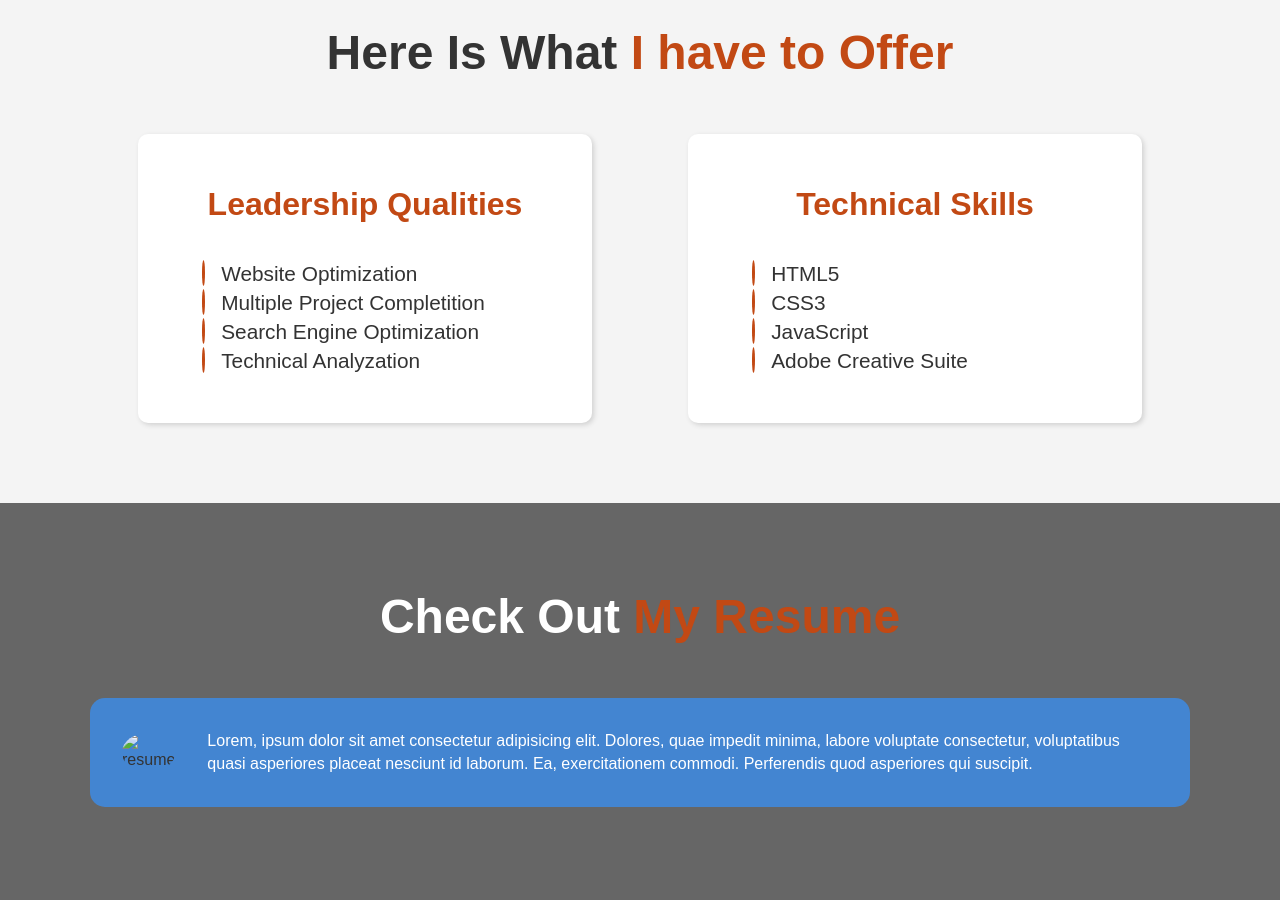
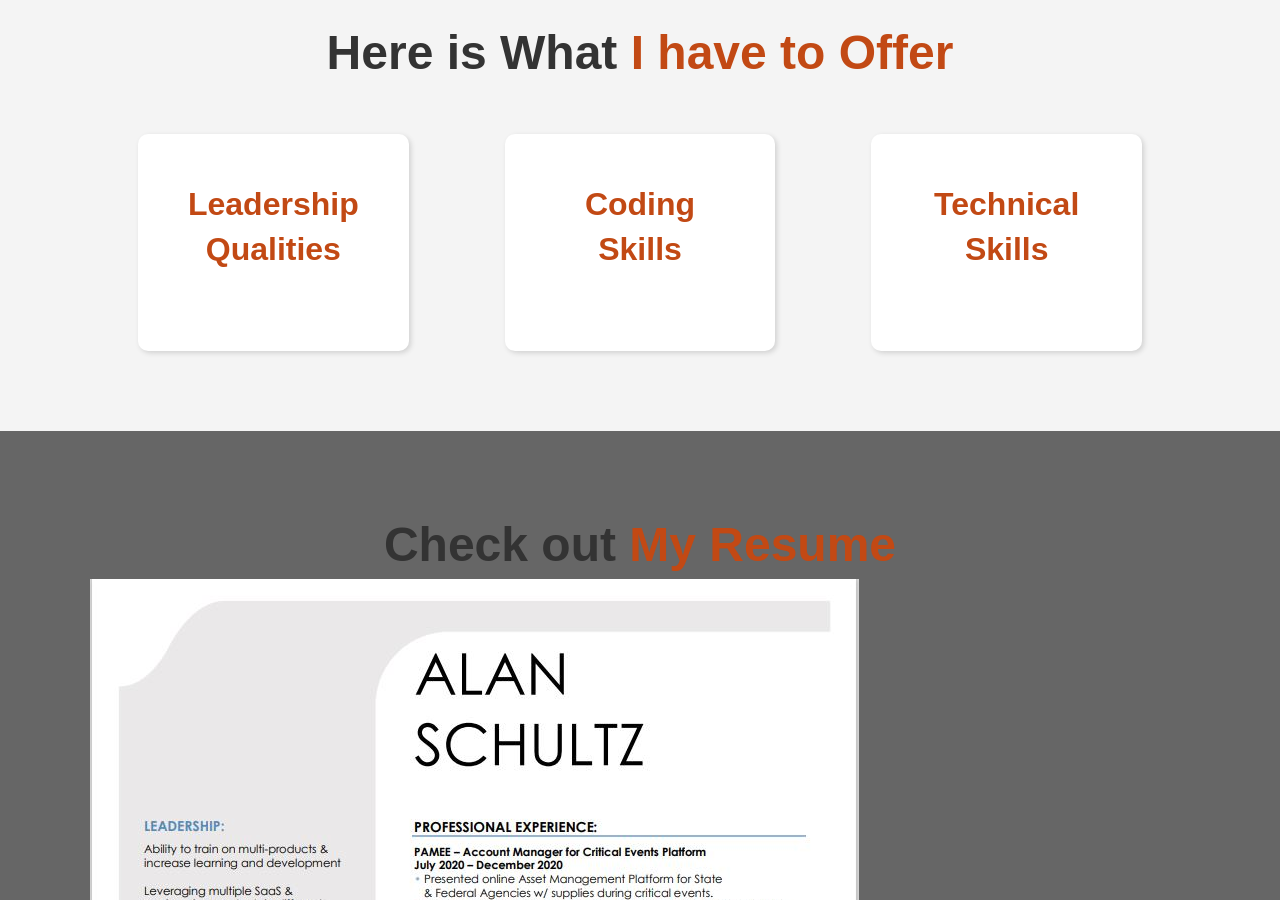
Before and after one commit to Alan-Schultz/E-portfolio, a plain HTML site: page index.html in a window 1280 px wide. Shown: the part 1900-2800 px from the top of the page. Drawn offline with nearby package versions, Linux system fonts and the light colour scheme.

Commit message:
adding resume and continue to fix resume centering

```diff
--- a/index.html
+++ b/index.html
@@ -39,7 +39,7 @@
     <!-- Section About Me -->
     <section id="aboutme">
         <div class="container">
-            <h2 class="aboutme-heading">Get to Know <span class="text-primary">Me</span></h2>
+            <h2 class="aboutme-heading">Get to know <span class="text-primary">Me</span></h2>
             <div class="aboutme-content">
                 <div class="aboutme-text">
                     <br>
@@ -68,55 +68,45 @@
         </div>
     </section>
 
+
     <!-- Section Work-->
     <section id="work" class="bg-light">
         <div class="container">
-            <h2>Here Is What <span class="text-primary">I have to Offer</span></h2>
+            <h2>Here is What <span class="text-primary">I have to Offer</span></h2>
             <div class="boxes">
                 <div class="box">
                     <h3><span class="text-primary">Leadership Qualities</span></h3>
                     <div class="feature">
-                        <i class="fas fa-check"></i> Website Optimization
-                    </div>
-                    <div class="feature">
-                        <i class="fas fa-check"></i> Multiple Project Completition
-                    </div>
-                    <div class="feature">
-                        <i class="fas fa-check"></i> Search Engine Optimization
-                    </div>
-                    <div class="feature">
-                        <i class="fas fa-check"></i> Technical Analyzation
                     </div>
                 </div>
+
+                <div class="box">
+                    <h3><span class="text-primary">Coding Skills</span></h3>
+                    <div class="feature">
+                    </div>
+                </div>
+
                 <div class="box">
                     <h3><span class="text-primary">Technical Skills</span></h3>
                     <div class="feature">
-                        <i class="fas fa-check"></i> HTML5
-                    </div>
-                    <div class="feature">
-                        <i class="fas fa-check"></i> CSS3
-                    </div>
-                    <div class="feature">
-                        <i class="fas fa-check"></i> JavaScript
-                    </div>
-                    <div class="feature">
-                        <i class="fas fa-check"></i> Adobe Creative Suite
                     </div>
                 </div>
             </div>
         </div>
+
     </section>
+
+
+
 
     <!-- Section Resume -->
     <section id="resume">
         <div class="resume-bg">
             <div class="container">
-                <h2>Check Out <span class="text-primary">My Resume</span></h2>
+                <h2>Check out <span class="text-primary">My Resume</span></h2>
                 <div class="box">
                     <img src="resume.jpg" alt="resume">
-                    <p>Lorem, ipsum dolor sit amet consectetur adipisicing elit. Dolores, quae impedit minima, labore voluptate consectetur, voluptatibus quasi asperiores placeat nesciunt id laborum. Ea, exercitationem commodi. Perferendis quod asperiores
-                        qui suscipit.
-                    </p>
+
                 </div>
             </div>
         </div>
@@ -125,11 +115,11 @@
     <!-- Section Contact -->
     <section id="contact" class="bg-light">
         <div class="container">
-            <h2>Feel Free to <span class="text-primary">Contact Me</span> Anytime</h2>
+            <h2>Feel free to <span class="text-primary">Contact Me</span> anytime</h2>
             <div class="form-container">
                 <div class="mail-icon"><i class="fas fa-envelope"></i></div>
                 <div class="form-box">
-                    <h3>Shoot Me a <span class="text-primary">Message</span></h3>
+                    <h3>Send a <span class="text-primary">Message</span></h3>
                     <form>
                         <div class="form-group">
                             <label for="first-name"><strong>First Name</strong></label>
--- a/style.css
+++ b/style.css
@@ -187,21 +187,12 @@ aboutme p.lead {
 
 #work .box {
     background: #fff;
-    flex: 1;
+    flex: 5;
     padding: 3rem;
     margin: 0 3rem;
     border-radius: 10px;
     box-shadow: 2px 2px 5px #d1d1d1;
     font-size: 1.3rem;
-}
-
-#work .box i {
-    color: #fff;
-    padding: .1rem;
-    background: #c24914;
-    border-radius: 50%;
-    margin: 0 1rem;
-    margin-bottom: 2rem;
 }
 
 
@@ -223,35 +214,6 @@ aboutme p.lead {
 #resume h2 {
     text-align: center;
     font-size: 3rem;
-    margin-bottom: 3rem;
-    color: white;
-}
-
-#resume .boxes {
-    display: flex;
-    flex-direction: column;
-}
-
-#resume .box {
-    background: rgba(54, 147, 255, 0.7);
-    display: flex;
-    padding: 2rem;
-    align-items: center;
-    border-radius: 15px;
-}
-
-#resume .box:first-child,
-#resume .box:nth-child(2) {
-    margin-bottom: 3rem;
-}
-
-#resume .box img {
-    border-radius: 50%;
-    margin-right: 2rem;
-}
-
-#resume p {
-    color: #fff;
 }
 
 
```
Also changed, not shown: resume.jpg (added).
